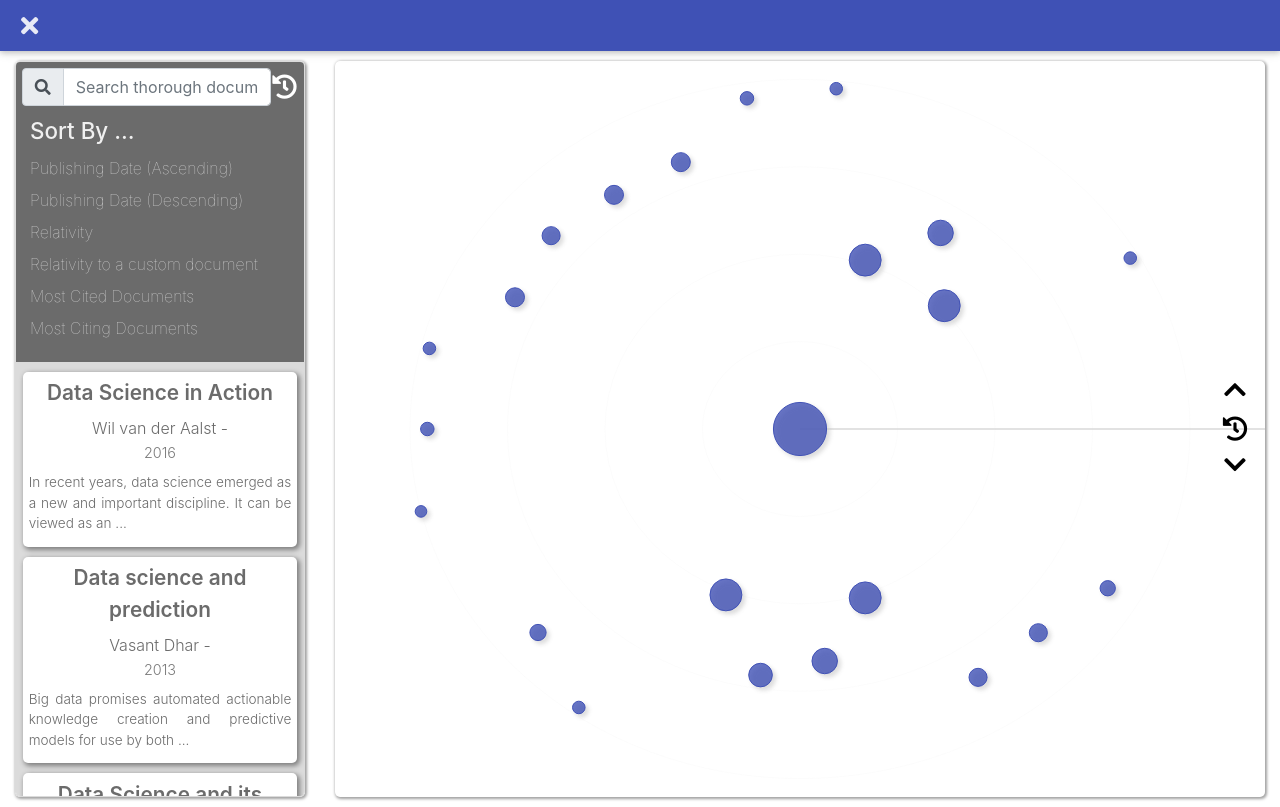
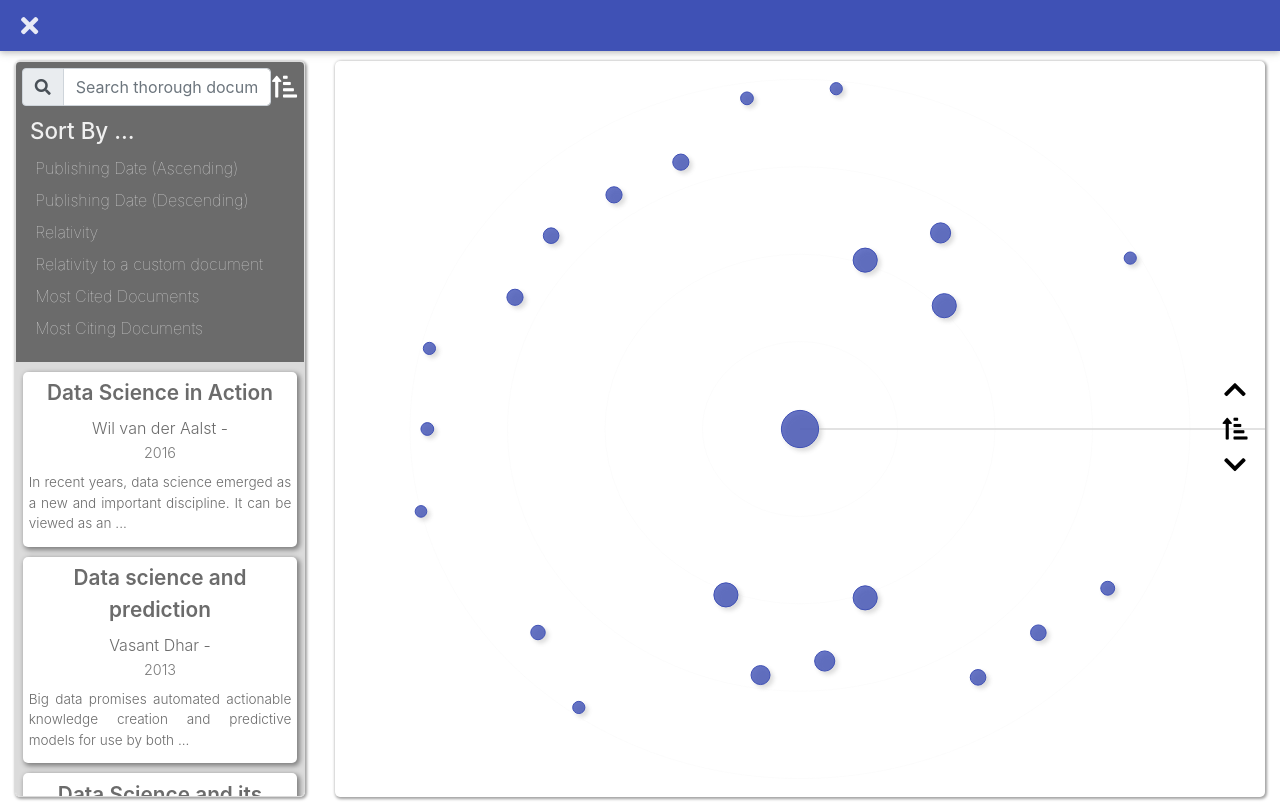
Before and after one commit to InsightfulSummer/rapidSenseMaking_Client, a React (Create React App) app: page / in a window 1280 px wide. Both pictures are taken after a click on the icon 284 px from the left and 86 px from the top of the page. Built offline with nearby package versions, Linux system fonts and the light colour scheme.

Commit message:
ellipses closed

```diff
--- a/src/App.css
+++ b/src/App.css
@@ -207,4 +207,13 @@ p{
   font-weight: 100;
   color: #dbdbdb;
   font-size: 1em;
+  transition: all 500ms;
+  margin-left: 2%;
 }
+
+.sortingMenuOption:hover {
+  color: #ffffff;
+  cursor: pointer;
+  margin-left: 4%;
+  font-size: 1.05em;
+}
--- a/src/components/actionCenter.js
+++ b/src/components/actionCenter.js
@@ -1,6 +1,16 @@
+import { MDBAnimation } from 'mdbreact'
 import React from 'react'
+import {useDispatch, useSelector} from 'react-redux'
+import {ToggleSortingInList, sortDocuments, ChangeSortMetric} from '../redux/actions/actions'
 
 const ActionCenter = () => {
+
+    const {sortingInList} = useSelector(state => ({
+        sortingInList: state.interactionReducer.sortingInList
+    }))
+
+    const dispatch = useDispatch()
+
     return (
         <div className="actionCenter">
             <div style={{ display: "flex", flexDirection: "row" }}>
@@ -15,18 +25,24 @@ const ActionCenter = () => {
                     </div>
                 </div>
                 <div className="sortingIconContainer_">
-                    <i className="fas fa-history sortingIcon_" />
+                    <i className="fas fa-sort-amount-up-alt sortingIcon_" onClick={()=>{dispatch(ToggleSortingInList())}} />
                 </div>
             </div>
-            <div className="sortingMenuContainer">
-                <p className="sortingTitle">Sort By ...</p>
-                <p className="sortingMenuOption">Publishing Date (Ascending) <i></i></p>
-                <p className="sortingMenuOption">Publishing Date (Descending) <i></i></p>
-                <p className="sortingMenuOption">Relativity <i></i></p>
-                <p className="sortingMenuOption">Relativity to a custom document <i></i></p>
-                <p className="sortingMenuOption">Most Cited Documents <i></i></p>
-                <p className="sortingMenuOption">Most Citing Documents <i></i></p>
-            </div>
+            {
+                sortingInList ? (
+                    <MDBAnimation type="slideInDown">
+                        <div className="sortingMenuContainer">
+                            <p className="sortingTitle">Sort By ...</p>
+                            <p className="sortingMenuOption" onClick={()=>{dispatch(ChangeSortMetric("publishYear")); dispatch(sortDocuments("publishYear"));}}>Publishing Date (Ascending) <i></i></p>
+                            <p className="sortingMenuOption" onClick={()=>{dispatch(ChangeSortMetric("publishYear", false)); dispatch(sortDocuments("publishYear", false));}}>Publishing Date (Descending) <i></i></p>
+                            <p className="sortingMenuOption" onClick={()=>{dispatch(ChangeSortMetric("relevancy", false)); dispatch(sortDocuments("relevancy", false));}}>Relativity <i></i></p>
+                            <p className="sortingMenuOption" onClick={()=>{}}>Relativity to a custom document <i></i></p>
+                            <p className="sortingMenuOption" onClick={()=>{dispatch(ChangeSortMetric("citing", false)); dispatch(sortDocuments("citing", false));}}>Most Cited Documents <i></i></p>
+                            <p className="sortingMenuOption" onClick={()=>{dispatch(ChangeSortMetric("cited", false)); dispatch(sortDocuments("cited", false));}}>Most Citing Documents <i></i></p>
+                        </div>
+                    </MDBAnimation>
+                ) : null
+            }
         </div>
     )
 }
--- a/src/redux/actions/actions.js
+++ b/src/redux/actions/actions.js
@@ -13,6 +13,16 @@ export const toggleListView = () => {
 export const fetchDocuments = () => {
     return {
         type : types.FetchDocuments
+    }
+}
+
+export const sortDocuments = (sortMetric, ascending=true) => {
+    return {
+        type : types.SortDocuments,
+        payload : {
+            sortMetric,
+            ascending
+        }
     }
 }
 
@@ -57,6 +67,28 @@ export const UnsetActiveAxisRange = () => {
     }
 }
 
+export const ToggleSortingInList = () => {
+    return {
+        type : types.ToggleSortingInList
+    }
+}
+
+export const ToggleSortingInCanvas = () => {
+    return {
+        type : types.ToggleSortingInCanvas
+    }
+}
+
+export const ChangeSortMetric = (sortMetric, ascending=true) => {
+    return {
+        type : types.ChangeSortMetric,
+        payload : {
+            sortMetric,
+            ascending
+        }
+    }
+}
+
 // canvas-related actions
 export const SetDimensions = (width, height) => {
     return {
--- a/src/redux/actions/types.js
+++ b/src/redux/actions/types.js
@@ -6,5 +6,9 @@ export default {
     SetDimensions : "SetDimensions",
     ChangeCardinality : "ChangeCardinality",
     SetActiveAxisRange : "SetActiveAxisRange",
-    UnsetActiveAxisRange : "UnsetActiveAxisRange"
+    UnsetActiveAxisRange : "UnsetActiveAxisRange",
+    ToggleSortingInList : "ToggleSortingInList",
+    ToggleSortingInCanvas : "ToggleSortingInCanvas",
+    ChangeSortMetric : "ChangeSortMetric",
+    SortDocuments : "SortDocuments"
 }
--- a/src/redux/reducers/dataReducer.js
+++ b/src/redux/reducers/dataReducer.js
@@ -11,6 +11,18 @@ const reducer = (state = initialState, actions) => {
                 ...state, documents : SampleData
             }
 
+        case types.SortDocuments :
+            let tmpDocuments = state.documents;
+            let ascending = actions.payload.ascending;
+            let sortMetric = actions.payload.sortMetric
+            tmpDocuments = tmpDocuments.sort((a,b)=>{
+                if (ascending) {
+                    return parseInt(a[sortMetric]) - parseInt(b[sortMetric])
+                } else {
+                    return parseInt(b[sortMetric]) - parseInt(a[sortMetric])
+                }
+            })
+            return {...state, documents : tmpDocuments}
         default:
             return state;
     }
--- a/src/redux/reducers/interactionReducer.js
+++ b/src/redux/reducers/interactionReducer.js
@@ -3,8 +3,11 @@ import types from "../actions/types";
 const initialState = {
     activeDocumentId : null,
     sortMetric : "publishYear",
+    ascending : true,
     cardinality : 5,
-    activeAxisRange : null
+    activeAxisRange : null,
+    sortingInList : false,
+    sortingInCanvas : false
 }
 
 const reducer = (state=initialState, actions) => {
@@ -34,6 +37,21 @@ const reducer = (state=initialState, actions) => {
                 ...state, activeAxisRange: null
             }
 
+        case types.ToggleSortingInList:
+            return {
+                ...state, sortingInList: !state.sortingInList
+            }
+
+        case types.ToggleSortingInCanvas:
+            return {
+                ...state, sortingInCanvas : !state.sortingInCanvas
+            }
+
+        case types.ChangeSortMetric:
+            return {
+                ...state, sortMetric : actions.payload.sortMetric, ascending : actions.payload.ascending
+            }
+
         default:
             return state;
     }
--- a/src/sections/mainSection.js
+++ b/src/sections/mainSection.js
@@ -3,26 +3,26 @@ import * as d3 from 'd3'
 import {useDispatch, useSelector} from 'react-redux'
 import { scroller } from 'react-scroll'
 import {SetDimensions, SetActiveDocument, UnSetActiveDocument, ChangeCardinality, SetActiveAxisRange, UnsetActiveAxisRange} from '../redux/actions/actions'
-import {shuffleArray} from '../helper/helper'
 
 const MainSection = () => {
 
     const dispatch = useDispatch()
 
-    const {width, height, documents, sortMetric, activeDocumentId, cardinality, activeAxisRange} = useSelector(state => ({
+    const {width, height, documents, sortMetric, activeDocumentId, cardinality, activeAxisRange, ascending} = useSelector(state => ({
         width : state.canvasReducer.width,
         height : state.canvasReducer.height,
         documents : state.dataReducer.documents,
         sortMetric : state.interactionReducer.sortMetric,
+        ascending : state.interactionReducer.ascending,
         activeDocumentId: state.interactionReducer.activeDocumentId,
         cardinality : state.interactionReducer.cardinality,
         activeAxisRange : state.interactionReducer.activeAxisRange
     }))
 
-    let domain = d3.extent(documents, doc=>{return parseFloat(doc[sortMetric])})
+    let domain = ascending ? d3.extent(documents, doc=>{return parseFloat(doc[sortMetric])}) : d3.extent(documents, doc=>{return parseFloat(doc[sortMetric])}).reverse()
     const aScale = d3.scaleLinear().domain(domain).range([0, (parseFloat(width)/2)-75])
     const bScale = d3.scaleLinear().domain(domain).range([0, (parseFloat(height)/2)*0.95])
-    const rScale = d3.scaleLinear().domain(domain).range([width/35,width/160])
+    const rScale = d3.scaleLinear().domain(domain).range([width/50,width/160])
     const angleScale = d3.scaleLinear().domain([1 , documents.length]).range([30, 330])
 
     const getX = (item, index) => {
@@ -231,7 +231,7 @@ const MainSection = () => {
             .attr("class", "fa sortingIcon")
             .attr("x", width - 30)
             .attr("y", height/2 + 9)
-            .text("\uf1da")
+            .text("\uf885")
     }
 
     const updateSortingMetric = () => {
```
